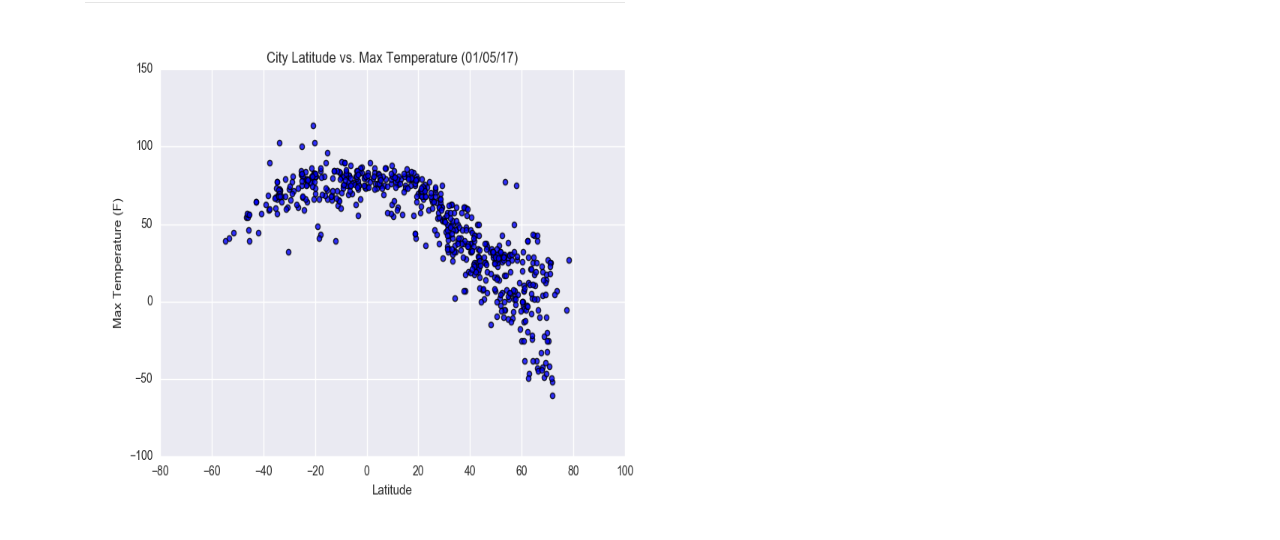
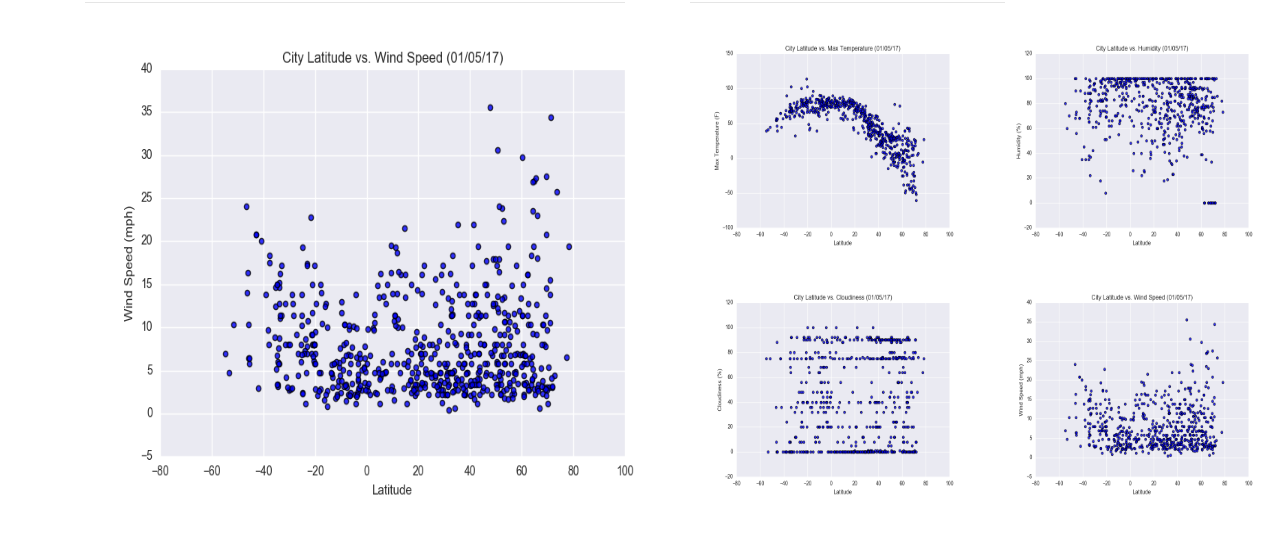
Before and after one commit to halotx3/Web-Design-Challenge, a plain HTML site: page WebVisualization/windspeed.html in a window 1280 px wide. Shown: the part 260-800 px from the top of the page. Drawn offline with nearby package versions, Linux system fonts and the light colour scheme.

Commit message:
Corrected links and visualizations

```diff
--- a/WebVisualization/windspeed.html
+++ b/WebVisualization/windspeed.html
@@ -43,9 +43,33 @@
             <div class="col-6">
                 <h2>Wind Speed</h2>
                 <hr>
-                <img id="max-image" class="mainimg" src="./Resources/assets/images/Fig1.png" alt="Wind Speed">
+                <img id="max-image" class="mainimg" src="./Resources/assets/images/Fig4.png" alt="Wind Speed">
                 <p></p>
             </div>
+            <div class="col-4 sideholder">
+              <h2>Visualizations</h2>
+              <hr>
+              <table class="table table-borderless">
+                  <tbody>
+                      <tr>
+                          <td>
+                              <img src="./Resources/assets/images/Fig1.png" class="sideimg">
+                          </td>
+                          <td>
+                              <img src="./Resources/assets/images/Fig2.png" class="sideimg">
+                          </td>
+                      </tr>
+                      <tr>
+                          <td>
+                              <img src="./Resources/assets/images/Fig3.png" class="sideimg">
+                          </td>
+                          <td>
+                              <img src="./Resources/assets/images/Fig4.png" class="sideimg">
+                          </td>
+                      </tr>
+                  </tbody>
+              </table>
+          </div>
         </div>
 
     </div>
```
Also changed, not shown: WebVisualization/cloudiness.html (+24 -0 lines), WebVisualization/comparison.html (+5 -1 lines), WebVisualization/humidity.html (+24 -0 lines), WebVisualization/maxtemp.html (+24 -0 lines).
